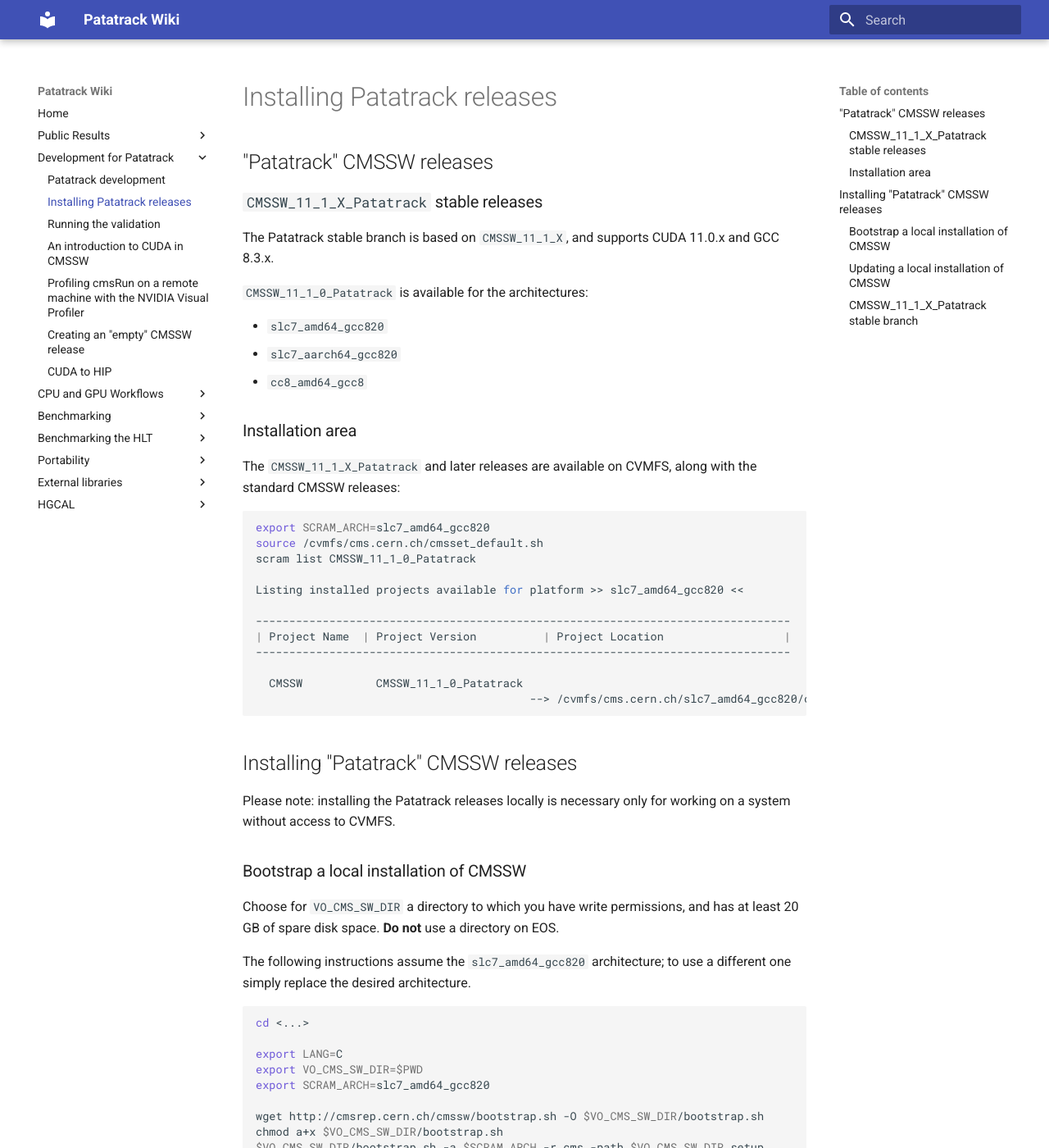
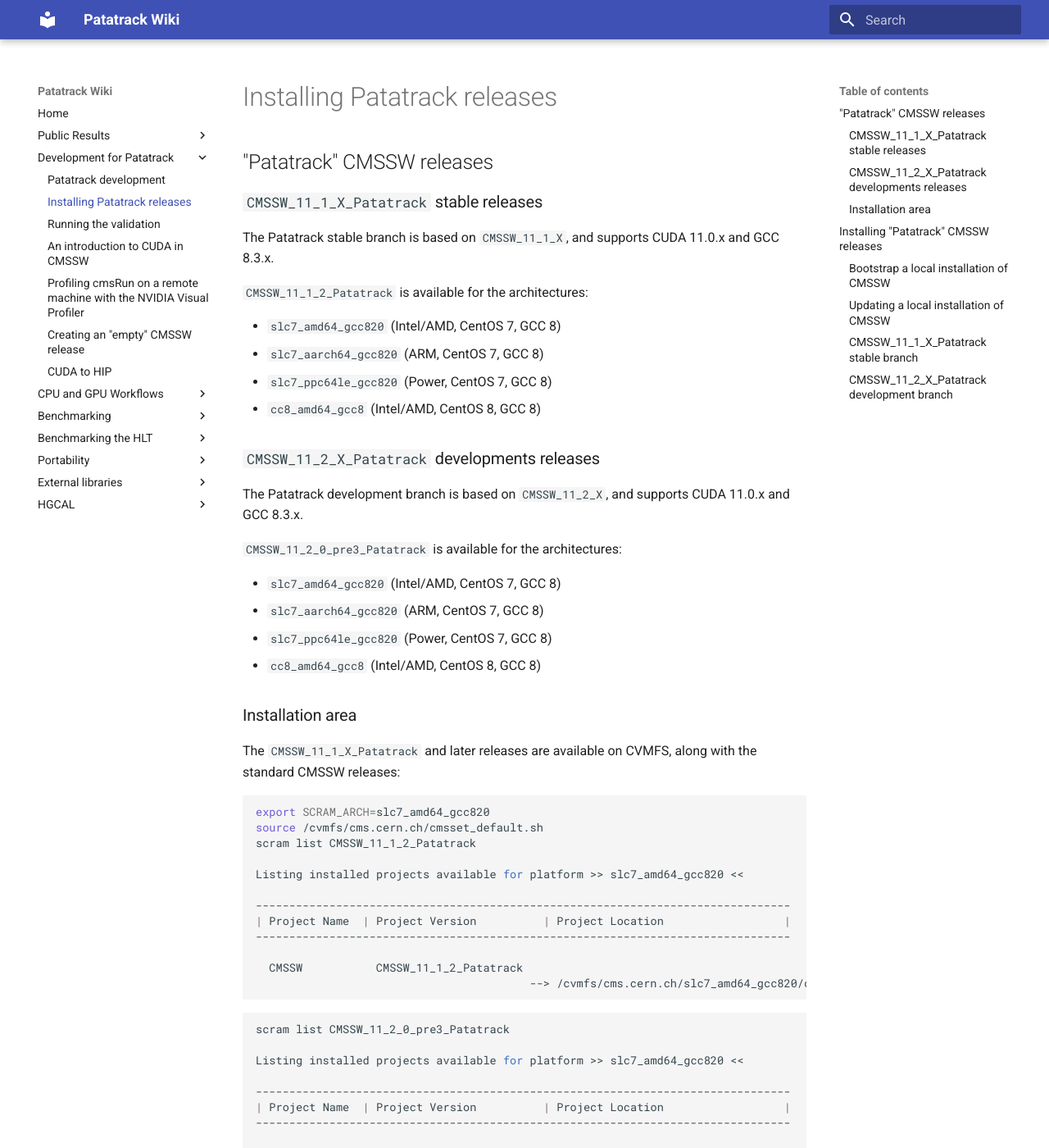
Before and after one commit to cms-patatrack/patatrack-website, an MkDocs documentation site: the page built from wiki/PatatrackReleases.md, in a window 1280 px wide and 1400 px high. Shown: the whole window at 82% size. Built offline with MkDocs 1.6.1 and Material for MkDocs 9.7.7, drawn with Linux system fonts in a browser that asks for light colours; some of the changed text lies outside the part shown.

Commit message:
Update releases to 11.1.2 and 11.2.0-pre3

````diff
--- a/wiki/PatatrackReleases.md
+++ b/wiki/PatatrackReleases.md
@@ -14,20 +14,35 @@
 The Patatrack stable branch is based on `CMSSW_11_1_X`, and
 supports CUDA 11.0.x and GCC 8.3.x.
 
-`CMSSW_11_1_0_Patatrack` is available for the architectures:
+`CMSSW_11_1_2_Patatrack` is available for the architectures:
 
-  - `slc7_amd64_gcc820`
-  - `slc7_aarch64_gcc820`
-  - `cc8_amd64_gcc8`
+  - `slc7_amd64_gcc820` (Intel/AMD, CentOS 7, GCC 8)
+  - `slc7_aarch64_gcc820` (ARM, CentOS 7, GCC 8)
+  - `slc7_ppc64le_gcc820` (Power,  CentOS 7, GCC 8)
+  - `cc8_amd64_gcc8` (Intel/AMD, CentOS 8, GCC 8)
+
+
+### `CMSSW_11_2_X_Patatrack` developments releases
+
+The Patatrack development branch is based on `CMSSW_11_2_X`, and
+supports CUDA 11.0.x and GCC 8.3.x.
+
+`CMSSW_11_2_0_pre3_Patatrack` is available for the architectures:
+
+  - `slc7_amd64_gcc820` (Intel/AMD, CentOS 7, GCC 8)
+  - `slc7_aarch64_gcc820` (ARM, CentOS 7, GCC 8)
+  - `slc7_ppc64le_gcc820` (Power,  CentOS 7, GCC 8)
+  - `cc8_amd64_gcc8` (Intel/AMD, CentOS 8, GCC 8)
+
 
 ### Installation area
 
-The `CMSSW_11_1_X_Patatrack` and later releases are available on CVMFS,
-along with the standard CMSSW releases:
+The `CMSSW_11_1_X_Patatrack` and later releases are available on CVMFS, along
+with the standard CMSSW releases:
 ```bash
 export SCRAM_ARCH=slc7_amd64_gcc820
 source /cvmfs/cms.cern.ch/cmsset_default.sh
-scram list CMSSW_11_1_0_Patatrack
+scram list CMSSW_11_1_2_Patatrack
 
 Listing installed projects available for platform >> slc7_amd64_gcc820 <<
 
@@ -35,8 +50,20 @@
 | Project Name  | Project Version          | Project Location                  |
 --------------------------------------------------------------------------------
 
-  CMSSW           CMSSW_11_1_0_Patatrack
-                                         --> /cvmfs/cms.cern.ch/slc7_amd64_gcc820/cms/cmssw/CMSSW_11_1_0_Patatrack
+  CMSSW           CMSSW_11_1_2_Patatrack
+                                         --> /cvmfs/cms.cern.ch/slc7_amd64_gcc820/cms/cmssw/CMSSW_11_1_2_Patatrack
+```
+```bash
+scram list CMSSW_11_2_0_pre3_Patatrack
+
+Listing installed projects available for platform >> slc7_amd64_gcc820 <<
+
+--------------------------------------------------------------------------------
+| Project Name  | Project Version          | Project Location                  |
+--------------------------------------------------------------------------------
+
+  CMSSW           CMSSW_11_2_0_pre3_Patatrack
+                                         --> /cvmfs/cms.cern.ch/slc7_amd64_gcc820/cms/cmssw/CMSSW_11_2_0_pre3_Patatrack
 ```
 
 ## Installing "Patatrack" CMSSW releases
@@ -82,5 +109,13 @@
 The `CMSSW_11_1_X_Patatrack` releases are available on the official repository,
 and can be installed directly with:
 ```bash
-$VO_CMS_SW_DIR/common/cmspkg -a $SCRAM_ARCH install -y cms+cmssw+CMSSW_11_1_0_Patatrack
+$VO_CMS_SW_DIR/common/cmspkg -a $SCRAM_ARCH install -y cms+cmssw+CMSSW_11_1_2_Patatrack
 ```
+
+### `CMSSW_11_2_X_Patatrack` development branch
+
+The `CMSSW_11_2_X_Patatrack` releases are available on the official repository,
+and can be installed directly with:
+```bash
+$VO_CMS_SW_DIR/common/cmspkg -a $SCRAM_ARCH install -y cms+cmssw+CMSSW_11_2_0_pre3_Patatrack
+```
````
Also changed, not shown: wiki/PatatrackDevelopment.md (+69 -24 lines).
